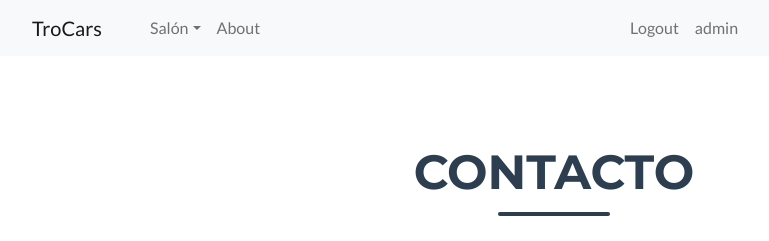
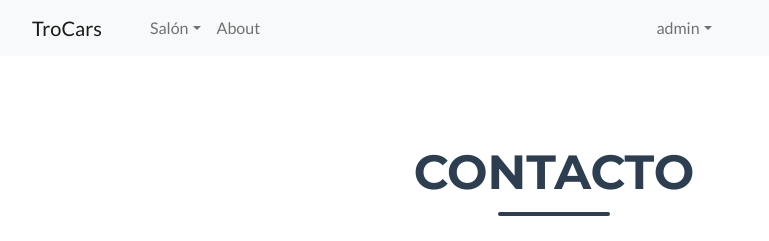
Before and after one commit to Lautaro9510/Trocar, a Django app: page /car/contact/ in a window 1280 px wide. Shown: the top 241 px of the page, without its empty margins (86-855 px from the left). Run offline with Django 4.2, Linux system fonts and the light colour scheme; the visitor is signed in with stand-in values (Sample User, id 1); data comes from the database, SQL or seed files in the repository; both versions use the stored data as it was after the commit; some libraries are stand-ins or nearby versions.

Commit message:
Se agrega dropdown para actualizar dato - logout

```diff
--- a/templates/base.html
+++ b/templates/base.html
@@ -37,14 +37,20 @@
                     </ul>
                     <ul class="navbar-nav me-auto mb-2 mb-lg-0 ms-lg-4">
                         {% if request.user.is_authenticated %}
-                        <li class="nav-item"><a class="nav-link" href="/users/logout/">Logout</a></li>
-                        <li class="nav-item"><a class="nav-link" href="/users/update/">{{request.user.username}}</a></li>
+                        <li class="nav-item dropdown">
+                            <a class="nav-link dropdown-toggle" id="navbarDropdown" href="#" role="button" data-bs-toggle="dropdown" aria-expanded="false">{{request.user.username}}</a>
+                            <ul class="dropdown-menu" aria-labelledby="navbarDropdown">
+                                <li><a class="dropdown-item" href="/users/update/">Actualizar datos</a></li>
+                                <li><hr class="dropdown-divider" /></li>
+                                <li><a class="dropdown-item" href="/users/logout/">Logout</a></li>
+                            </ul>
+                        </li>
                             {% if request.user.profile.profile_picture.url != '' %}
                                 <img src="{{request.user.profile.profile_picture.url}}" alt="profile_picture" width="50px" height="50px">
                             {% endif %}
                         {% else %}
                             <a class="nav-link" href="/users/login/">Login</a>
-                            <a class="nav-link" href="/users/signup/">Signup</a>
+                            <a class="nav-link" href="/users/register/">Signup</a>
                         {% endif %}
                     </ul>
                 </div>
```
Also changed, not shown: db.sqlite3.
